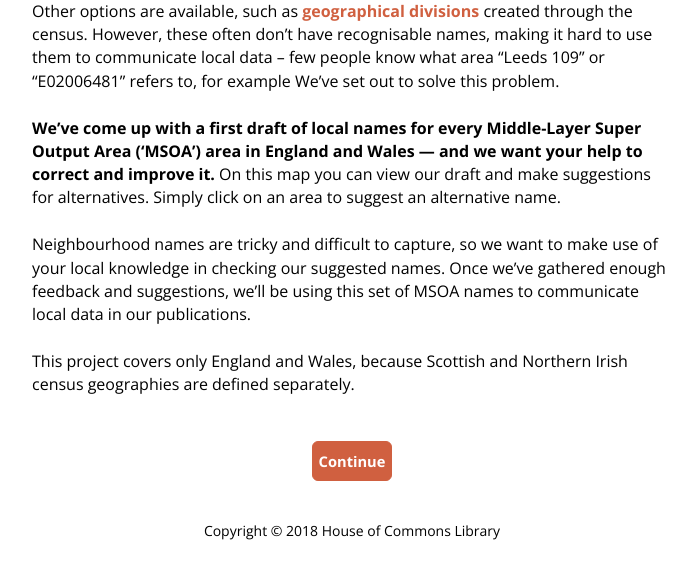
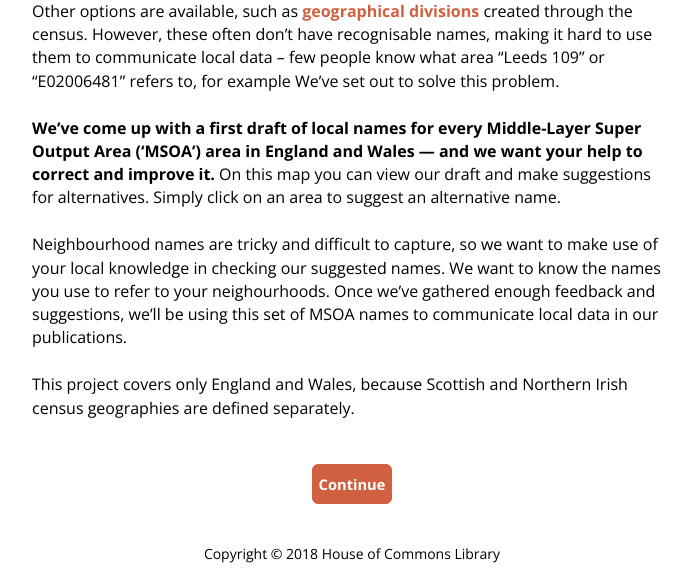
Before and after one commit to ukparliament/visual.parliament.uk-msoanames, a Flask app: page / in a window 1280 px wide. Shown: the part 368-950 px from the top of the page, without its empty margins (288-984 px from the left). Before the commit the page ends 908 px from the top, so only its background shows below. Run offline with Flask 2, Linux system fonts and the light colour scheme; some libraries are stand-ins or nearby versions.

```diff
--- a/templates/index.html
+++ b/templates/index.html
@@ -16,7 +16,7 @@
             <p>Here at the Commons Library we’re big fans of <a href="https://commonslibrary.parliament.uk/local-data-browse-by-topic/">local data</a> &mdash; data which tells us about variation between small neighbourhoods in different parts of the country. There are many ways of carving up the UK into small areas for statistical purposes. For instance, people often use <a href="https://en.wikipedia.org/wiki/Wards_and_electoral_divisions_of_the_United_Kingdom">wards</a> to talk about variation below the level of constituencies or local authorities.</p>
             <p>Other options are available, such as <a href="https://www.ons.gov.uk/methodology/geography/ukgeographies/censusgeography">geographical divisions</a> created through the census. However, these often don’t have recognisable names, making it hard to use them to communicate local data – few people know what area &ldquo;Leeds 109&rdquo; or &ldquo;E02006481&rdquo; refers to, for example We’ve set out to solve this problem.</p>
             <p><b>We’ve come up with a first draft of local names for every Middle-Layer Super Output Area (&lsquo;MSOA&rsquo;) area in England and Wales &mdash; and we want your help to correct and improve it.</b> On this map you can view our draft and make suggestions for alternatives. Simply click on an area to suggest an alternative name.</p>
-            <p>Neighbourhood names are tricky and difficult to capture, so we want to make use of your local knowledge in checking our suggested names. Once we’ve gathered enough feedback and suggestions, we’ll be using this set of MSOA names to communicate local data in our publications.</p>
+            <p>Neighbourhood names are tricky and difficult to capture, so we want to make use of your local knowledge in checking our suggested names. We want to know the names you use to refer to your neighourhoods. Once we’ve gathered enough feedback and suggestions, we’ll be using this set of MSOA names to communicate local data in our publications.</p>
             <p>This project covers only England and Wales, because Scottish and Northern Irish census geographies are defined separately.</p>
             <div class="accept">
                 <form id="acceptform" action="/map" method="GET">
```
